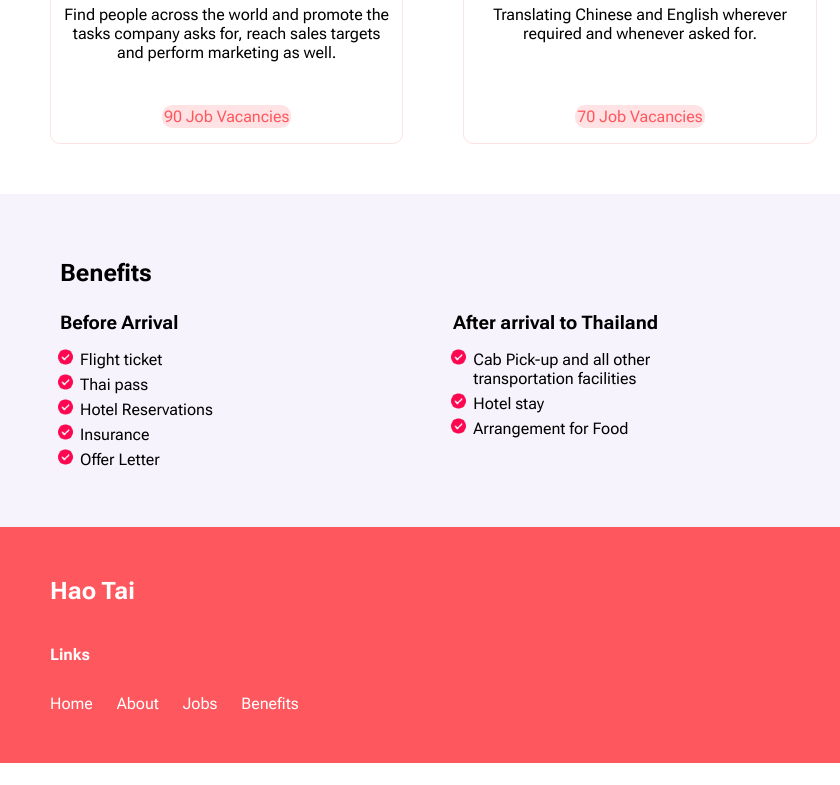
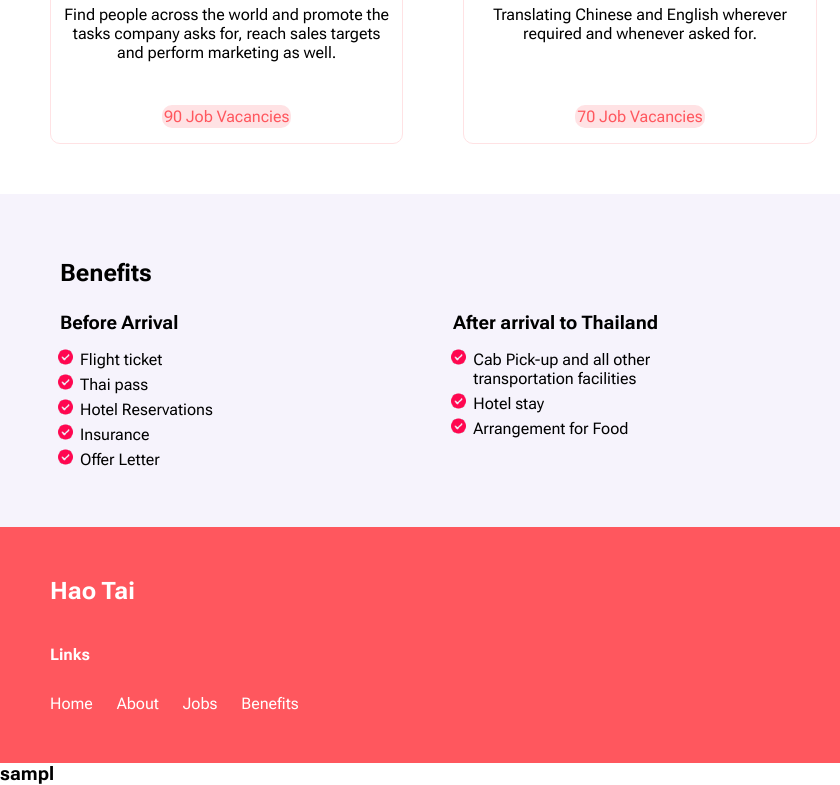
Before and after one commit to SreyasSree/haotai, a plain HTML site: page index.html in a window 1280 px wide. Shown: the part 1070-1855 px from the top of the page, 0-840 px from the left. Before the commit the page ends 1833 px from the top, so only its background shows below. Drawn offline with Linux system fonts and the light colour scheme.

Commit message:
git test after delete

```diff
--- a/index.html
+++ b/index.html
@@ -166,6 +166,8 @@
             </div>
         </div>
     </section>
+
+    <h3>sampl</h3>
     <script src="./menu.js"></script>
 </body>
 </html>
```
